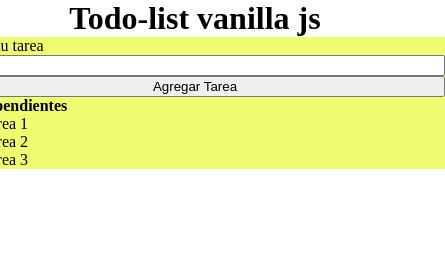
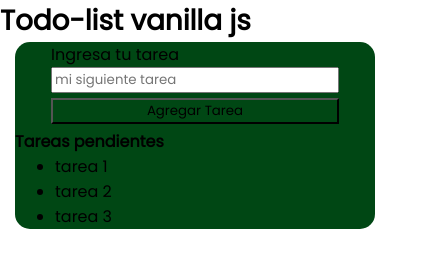
Before and after one commit to AlfredoMarcelo/todo-list-vanilla, a plain HTML site: page index.html in a window 390 px wide. Shown: the whole page, 445 px wide, since content can reach past the window. Drawn offline with Linux system fonts and the light colour scheme.

Commit message:
feat: se realizan cambios en responsividad y html semantico

```diff
--- a/index.html
+++ b/index.html
@@ -1,18 +1,24 @@
 <!DOCTYPE html>
 <html lang="es">
   <head>
-    <meta charset="UTF-8">
-    <meta name="viewport" content="width=device-width, initial-scale=1.0">
-    <link rel="stylesheet" href="style.css">
+    <meta charset="UTF-8" />
+    <meta name="viewport" content="width=device-width, initial-scale=1.0" />
+    <link rel="stylesheet" href="style.css" />
     <title>Document</title>
   </head>
   <body>
-    <h1>Todo-list vanilla js</h1>
-    <div class="container main">
+    <header><h1 class="main-title">Todo-list vanilla js</h1></header>
+    <main class="main-container">
+      <article class="general-container">
         <div class="container agregar">
           <label for="tarea-in">Ingresa tu tarea</label>
-            <input type="text" name="tarea-in" id="agregar-tarea">
-            <button>Agregar Tarea</button>
+          <input
+            type="text"
+            name="tarea-in"
+            id="agregar-tarea"
+            placeholder="mi siguiente tarea"
+          />
+          <button class="button agregar-tarea">Agregar Tarea</button>
         </div>
         <div>
           <h4>Tareas pendientes</h4>
@@ -22,8 +28,8 @@
             <li>tarea 3</li>
           </ul>
         </div>
-
-    </div>
+      </article>
       <script src="index.js"></script>
+    </main>
   </body>
 </html>
--- a/style.css
+++ b/style.css
@@ -1,26 +1,65 @@
+/*importacion de fonst google*/
+@import url('https://fonts.googleapis.com/css2?family=Poppins&display=swap');
+
+
 /* Contenedor principal, ingreso tareas & pendientes */
 *{
     margin: 0;
     box-sizing: border-box;
+    font-family: 'Poppins', sans-serif;
 }
 
-body{
+.main-container{
+    display: flex;
+    justify-content: center;
+    width: 100%;
+}
+
+.general-container{
+    background-color: #004714;
+    border-radius: 15px;
+    width: 500px;
+    min-width: 300px;
     display: flex;
     flex-direction: column;
-    align-items: center;
-    /* background-color: aqua; */
+    margin: 0 15px;
+
 }
 
-.container, .main{
-    width: 500px;
-    background-color: rgb(210, 218, 144);
+/* Contenedor de input ingreso tareas */
+.container.agregar{
     display: flex;
     flex-direction: column;
 }
 
-/* Contenedor de input ingreso tareas */
-.container, .agregar{
-    background-color: rgb(239, 253, 115);
-    display: flex;
-    flex-direction: column;
+/*estilos para input ingresar tarea*/
+label[for="tarea-in"]{
+    width: 80%;
+    margin: 0 auto;
 }
+input[name="tarea-in"]{
+    width: 80%;
+    margin: 0 auto;
+}
+
+
+/*estilos para boton agregar tarea*/
+.button.agregar-tarea{
+    width: 80%;
+    background-color: #004714;
+    margin: 5px auto;
+    transition: background-color 0.5s;
+}
+.button.agregar-tarea:hover{
+    cursor: pointer;
+    background-color: #398132;
+}
+
+/* @media (max-width:640px) {
+    input[name="tarea-in"], .button.agregar-tarea, label[for="tarea-in"]{
+        width: 50%;
+    }
+} */
+.main-title{
+    font-size: calc(20px + 2vw);
+}
```
Lines whose indentation alone changed are shown as unchanged.
